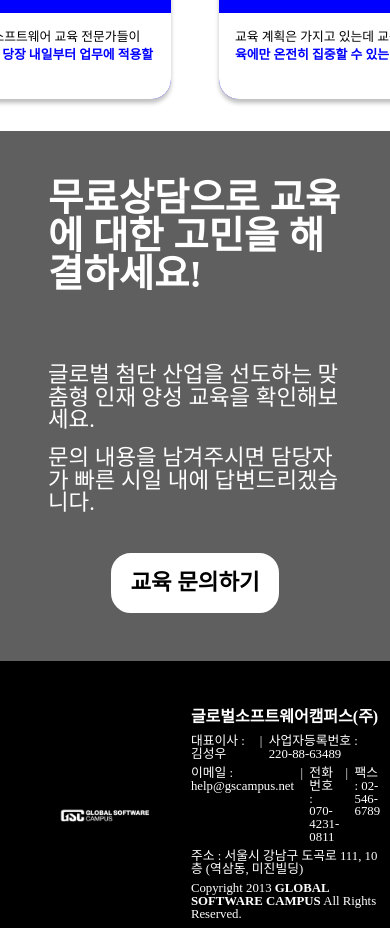
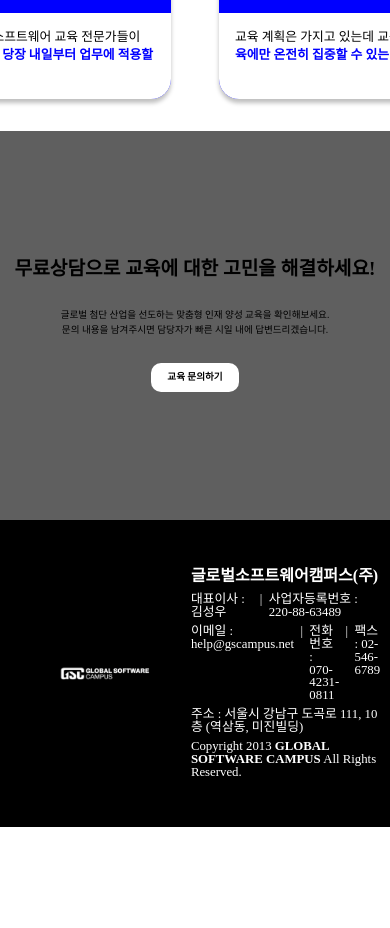
Before and after one commit to jh1109/gsc-app, a React (Create React App) app: page /service-ICTedu in a window 390 px wide. Shown: the part 3320-4248 px from the top of the page. After the commit the page ends 4147 px from the top, so only its background shows below. Built offline with nearby package versions, Linux system fonts and the light colour scheme.

Commit message:
[refac] 배너 컴포넌트화

```diff
--- a/src/components/banner/ContactBanner.js
+++ b/src/components/banner/ContactBanner.js
@@ -1,18 +1,18 @@
 import React from 'react';
+import MainBanner from './MainBanner';
 import { Link } from 'react-router-dom';
-import classes from './ContactBanner.module.css'
 
-const ContactBanner = ({title, sub1, sub2, btnUrl, btn}) => {
-  return (
-    <div className={classes.main_banner}>
-      <div className={classes.banner_title}>{title}</div>
-      <div className={classes.banner_content}>
-        <p>{sub1}</p>
-        <p>{sub2}</p>
-      </div>
-      <Link to={btnUrl}>{btn}</Link>
-    </div>
-  );
+const ContactBanner = () => {
+    return (
+        <MainBanner
+                heading="무료상담으로 교육에 대한 고민을 해결하세요!"
+                sub1="글로벌 첨단 산업을 선도하는 맞춤형 인재 양성 교육을 확인해보세요."
+                sub2="문의 내용을 남겨주시면 담당자가 빠른 시일 내에 답변드리겠습니다."
+                className="mainPageContact"
+            >
+                <Link to="/contact">교육 문의하기</Link>
+            </MainBanner>
+    );
 };
 
 export default ContactBanner;
--- a/src/components/banner/ContactBanner.module.css
+++ /dev/null
@@ -1,36 +0,0 @@
-.main_banner {
-  padding: 3rem;
-  display: flex;
-  flex-direction: column;
-  gap: 2.4rem;
-  align-items: center;
-  background-color: #5f5f5f;
-}
-
-.main_banner p {
-  font-size: 1.4rem;
-  font-weight: 500;
-}
-
-.main_banner a {
-  font-size: 1.4rem;
-  font-weight: 600;
-  border: solid #ffffff;
-  padding: 1rem;
-  border-radius: 20px;
-  background-color: #ffffff;
-}
-
-.banner_title {
-  font-size: 2.4rem;
-  font-weight: 600;
-  margin-bottom: 2rem;
-  color: #ffffff;
-}
-
-.banner_content {
-  display: flex;
-  flex-direction: column;
-  gap: 1rem;
-  color: #ffffff;
-}
--- a/src/components/banner/MainBanner.js
+++ b/src/components/banner/MainBanner.js
@@ -1,17 +1,13 @@
 import React from 'react';
-import { Link } from 'react-router-dom';
 import classes from './MainBanner.module.css'
 
-const MainBanner = () => {
+const MainBanner = ({ heading, sub1, sub2, className, children }) => {
   return (
-    <div className={classes.main_banner}>
-      <div className={classes.banner_title}>"글로벌 첨단 산업을 선도하는 인재 양성"</div>
-      <div className={classes.banner_content}>
-        <p>글로벌소프트웨어캠퍼스는 고객이 필요로 하고 고민하는 ICT교육을 즉시에 개발하고 제공합니다.</p>
-        <p>교육에 대한 고민, 글로벌소프트웨어캠퍼스와 함께 해결하세요.</p>
-
-      </div>
-      <Link to="/contact">교육 문의하기</Link>
+    <div className={`${classes.main_banner} ${className ? classes[className] : ""}`}>
+      <h2>{ heading }</h2>
+      <p>{sub1}</p>
+      <p>{sub2}</p>
+      {children ? children : null}
     </div>
   );
 };
--- a/src/components/banner/MainBanner.module.css
+++ b/src/components/banner/MainBanner.module.css
@@ -1,35 +1,92 @@
 .main_banner {
-  padding: 3rem;
+  padding: 8rem;
   display: flex;
   flex-direction: column;
-  gap: 2.4rem;
   align-items: center;
-  background-color: blue;
+}
+
+.main_banner h2 {
+  font-size: 2.6rem;
+  font-weight: 900;
+  margin-bottom: 1.8rem;
 }
 
 .main_banner p {
-  font-size: 1.4rem;
+  font-size: 1.2rem;
   font-weight: 500;
+  line-height: 1.6;
+}
+
+.main_banner p:nth-child(3) {
+  margin-bottom: 1.6rem;
 }
 
 .main_banner a {
-  font-size: 1.4rem;
+  padding: 1rem 1.4rem;
+  border-radius: 10px;
+  font-size: 1.2rem;
   font-weight: 600;
-  border: solid blue;
-  padding: 1rem;
-  border-radius: 20px;
+}
+
+
+/* mainPage banner */
+
+.mainPageBanner h2 {
+  color: blue
+}
+
+.mainPageBanner a {
+  background-color: blue;
+  color: #ffffff;
+}
+
+/* mainPage contact */
+
+.mainPageContact {
+  background-color: #5f5f5f;
+  padding: 5rem;
+}
+
+.mainPageContact h2 {
+  font-size: 2.4rem;
+}
+
+.mainPageContact p {
+  font-size: 1rem;
+}
+
+.mainPageContact a {
+  font-size: 1.2rem;
   background-color: #ffffff;
 }
 
-.banner_title {
-  font-size: 2.4rem;
-  font-weight: 600;
-  margin-bottom: 2rem;
-  color: #ffffff;
+/* 반응형 */
+
+@media (max-width: 1024px) {
+  .main_banner {
+    padding: 8rem 0;
+  }
+  .main_banner h2 {
+    font-size: 2rem;
+  }
+  .main_banner p {
+    font-size: 1rem;
+  }
+  .main_banner a {
+    font-size: 1rem;
+    padding: 0.8rem 1.2rem;
+  }
 }
 
-.banner_content {
-  display: flex;
-  flex-direction: column;
-  gap: 1rem;
+@media (max-width: 768px) {
+  .main_banner h2 {
+    font-size: 1.2rem;
+  }
+  .main_banner p {
+    font-size: 0.6rem;
+  }
+  .main_banner a {
+    font-size: 0.6rem;
+    padding: 0.6rem 1rem;
+  }
 }
--- a/src/components/classroom/ClassroomImageArea.module.css
+++ b/src/components/classroom/ClassroomImageArea.module.css
@@ -25,9 +25,6 @@
     padding: 0.8rem 1rem;
     border-radius: 20px;
 }
-.ImageAreaWrapper .test {
-    background-color: blue;
-}
 
 .ImageAreaWrapper ul button:hover {
     background-color: #efefef;
--- a/src/pages/Classroom.js
+++ b/src/pages/Classroom.js
@@ -3,8 +3,10 @@ import ClassroomBanner from '../components/banner/ClassroomBanner';
 import ClassroomImageArea from '../components/classroom/ClassroomImageArea';
 import FeeInfo from '../components/classroom/FeeInfo';
 import Location from '../components/classroom/Location';
-import ContactBanner from '../components/banner/ContactBanner';
 import Footer from '../components/layout/Footer';
+import MainBanner from '../components/banner/MainBanner';
+import { Link } from 'react-router-dom';
+
 
 const Classroom = () => {
     return (
@@ -13,12 +15,14 @@ const Classroom = () => {
             <ClassroomImageArea />
             <FeeInfo />
             <Location />
-            <ContactBanner
-                title="교육장에 대한 고민을 해결하세요!"
-                sub1="문의 내용을 남겨주시면 담당자가 빠른 시일 내에 답변드리겠습니다."
-                btnUrl="/contact-classroom"
-                btn="교육장 대관 문의하기"
-            />
+            <MainBanner
+                heading="무료상담으로 교육장에 대한 고민을 해결하세요!"
+                sub1="최신 장비, 편리한 위치로 교육을 위한 완벽한 공간을 제공합니다."
+                sub2="문의 내용을 남겨주시면 담당자가 빠른 시일 내에 답변드리겠습니다."
+                className="mainPageContact"
+            >
+                <Link to="/contact-classroom">교육장 대관 문의하기</Link>
+            </MainBanner>
             <Footer />
         </div>
     );
--- a/src/pages/ICTedu.js
+++ b/src/pages/ICTedu.js
@@ -1,10 +1,10 @@
 import React from 'react';
-import ContactBanner from "../components/banner/ContactBanner";
 import ICTBanner from '../components/banner/ICTBanner';
 import EduInfo from '../components/ictPage/EduInfo';
 import Process from '../components/ictPage/Process';
 import Strength from '../components/ictPage/Strength';
 import Footer from '../components/layout/Footer';
+import ContactBanner from '../components/banner/ContactBanner';
 
 const ICTedu = () => {
     return (
@@ -15,12 +15,7 @@ const ICTedu = () => {
             <Process />
             <Strength />
             </div>
-            <ContactBanner
-                title="무료상담으로 교육에 대한 고민을 해결하세요!"
-                sub1="글로벌 첨단 산업을 선도하는 맞춤형 인재 양성 교육을 확인해보세요."
-                sub2="문의 내용을 남겨주시면 담당자가 빠른 시일 내에 답변드리겠습니다."
-                btnUrl="/contact"
-                btn="교육 문의하기" />
+            <ContactBanner />
         <Footer />
         </main>
     );
--- a/src/pages/Mainpage.js
+++ b/src/pages/Mainpage.js
@@ -1,4 +1,3 @@
-import ContactBanner from "../components/banner/ContactBanner";
 import MainBanner from "../components/banner/MainBanner";
 import Result from "../components/mainPage/Result";
 import Review from "../components/mainPage/Review";
@@ -6,23 +5,26 @@ import Service from "../components/mainPage/Service";
 import Service2 from "../components/mainPage/Service2";
 import Footer from "../components/layout/Footer";
 import ClientArea from "./ClientArea";
+import { Link } from "react-router-dom";
+import ContactBanner from "../components/banner/ContactBanner";
 
 const MainPage = () => {
     return (
         <>
-            <MainBanner />
+            <MainBanner
+                heading="글로벌 첨단 산업을 선도하는 인재 양성"
+                sub1="글로벌소프트웨어캠퍼스는 고객이 필요로 하고 고민하는 ICT교육을 즉시에 개발하고 제공합니다."
+                sub2="교육에 대한 고민, 글로벌소프트웨어캠퍼스와 함께 해결하세요."
+                className="mainPageBanner"
+            >
+                <Link to="/contact">교육 문의하기</Link>
+            </MainBanner>
             <Service />
             <Service2 />
             <ClientArea />
             <Result />
             <Review />
-            <ContactBanner
-                title="무료상담으로 교육에 대한 고민을 해결하세요!"
-                sub1="글로벌 첨단 산업을 선도하는 맞춤형 인재 양성 교육을 확인해 보세요."
-                sub2="문의 내용을 남겨주시면 담당자가 빠른 시일 내에 답변드리겠습니다."
-                btnUrl="/contact"
-                btn="교육 문의하기"
-            />
+            <ContactBanner />
             <Footer />
         </>
     )
--- a/src/pages/TECHFPage.js
+++ b/src/pages/TECHFPage.js
@@ -4,8 +4,10 @@ import Employment from "../components/bootcamp/Employment";
 import KDT from "../components/bootcamp/KDT";
 import TECHFReview from "../components/bootcamp/TECHFReview";
 import TechFResult from "../components/bootcamp/TechFResult";
-import ContactBanner from "../components/banner/ContactBanner";
 import Footer from "../components/layout/Footer";
+import MainBanner from '../components/banner/MainBanner';
+import { Link } from "react-router-dom";
+
 
 const TECHFPage = () => {
     return (
@@ -20,12 +22,14 @@ const TECHFPage = () => {
             <TechFResult />
             <Employment />
             <TECHFReview />
-            <ContactBanner
-                title="인재 매칭부터 온보딩까지 한번에 해결!"
-                sub1="글로벌소프트웨어캠퍼스는 현재 인재 채용 파트너사 모집 중"
-                btnUrl="/contact"
-                btn="파트너십 문의하기"
-            />
+            <MainBanner
+                heading="글로벌소프트웨어캠퍼스는 현재 인재 채용 파트너사 모집중"
+                sub1="인재 매칭부터 온보딩까지 한번에 해결할 수 있는 교육을 확인해보세요."
+                sub2="문의 내용을 남겨주시면 담당자가 빠른 시일 내에 답변드리겠습니다."
+                className="mainPageContact"
+            >
+                <Link to="/contact">파트너사 문의하기</Link>
+            </MainBanner>
             <Footer />
     </>
 )
```
